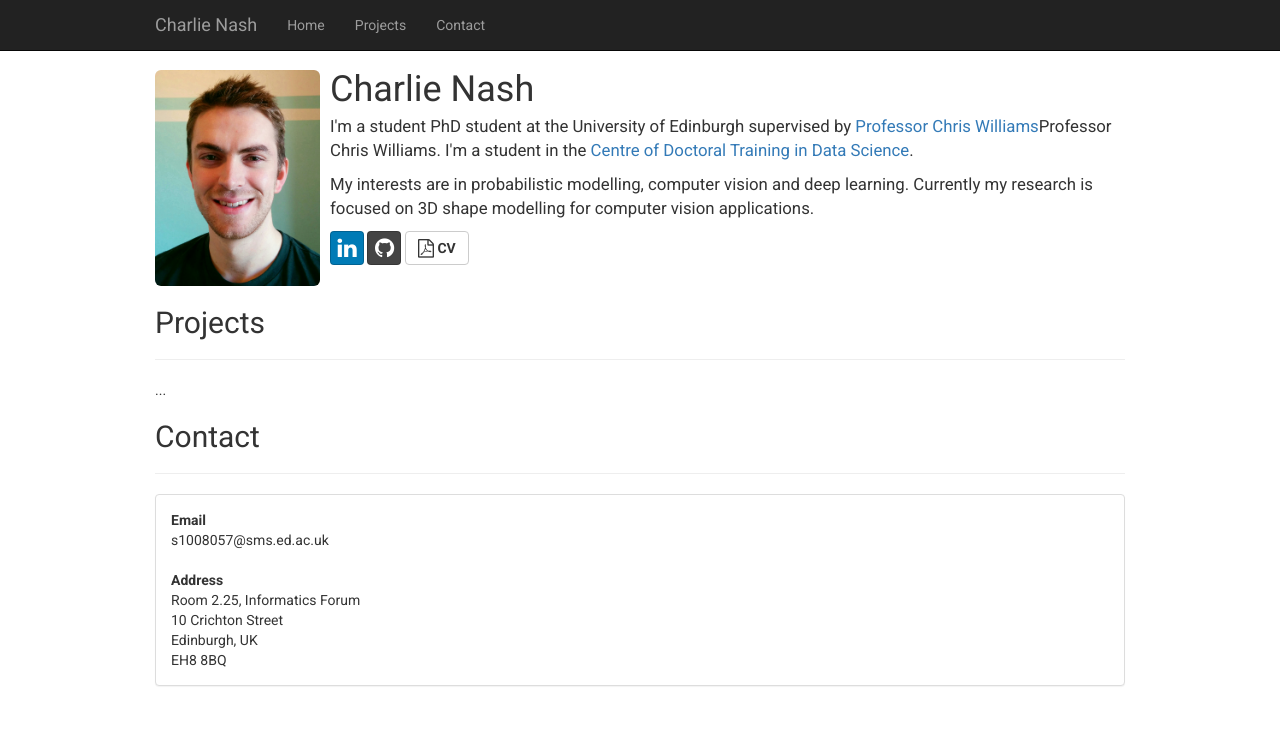
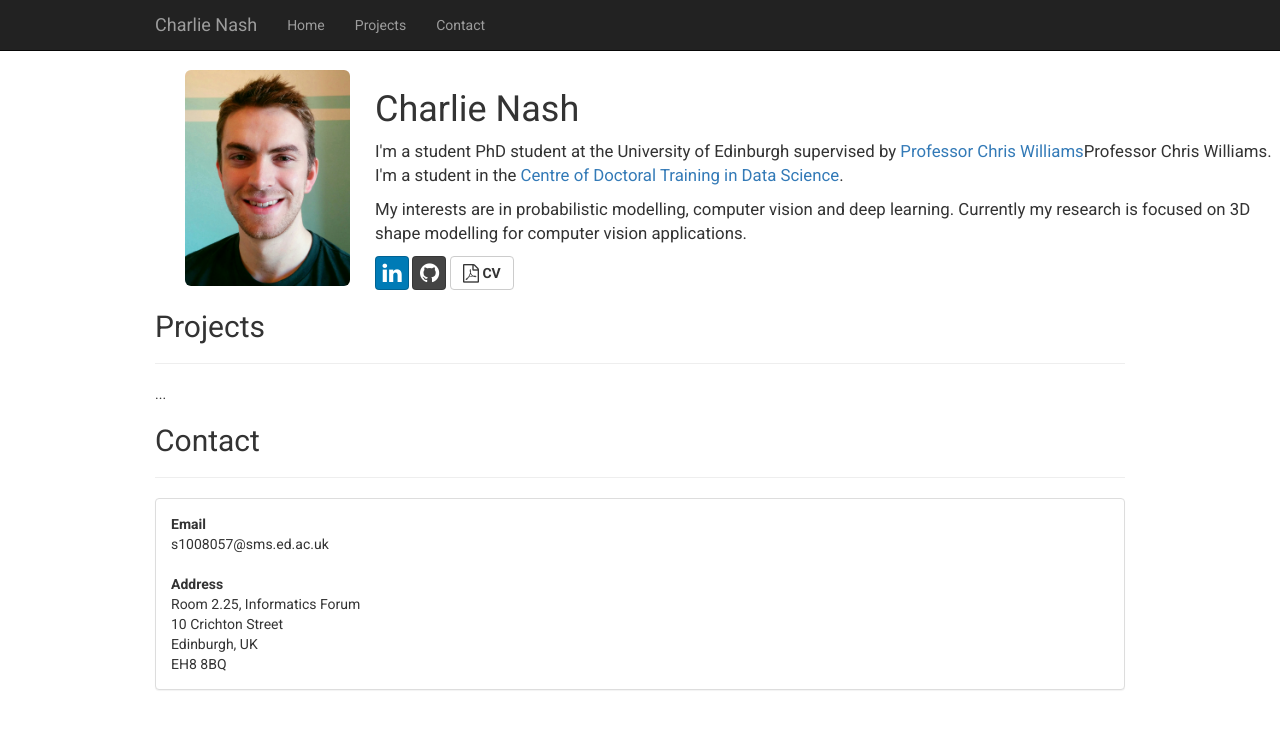
Before and after one commit to charlienash/charlienash.github.io, a Jekyll site: the page index.html, which Jekyll copies as it is, in a window 1280 px wide. Shown: the top 729 px of the page. Built offline with Jekyll 4.4.1, drawn with Linux system fonts in a browser that asks for light colours; nearby versions of some CDN libraries; library files that are not in the unit come from our copies.

Commit message:
Update index.html

```diff
--- a/index.html
+++ b/index.html
@@ -72,27 +72,14 @@
 			<div class="row">
 				<div class="col-sm-12">
 
-					<!-- Page breadcrumb -->
-					<!--ol class="breadcrumb">
-						<li><a href="#">Home</a></li>
-						<li><a href="#">Level 1 section</a></li>
-						<li class="active">Level 2 sub-section</li>
-					</ol-->
-
-					<!--div class="panel panel-default">
-					  <div class="panel-body">
-					    <h1>Test</h1>
-					  </div>
-					</div-->
-
-					<div class="media">
-					  <div class="media-left">
+					<div class="container">
+					  <div class="col-xs-2">
 					    <a href="#">
 					      <img class="media-object img-rounded" src="assets/img/Charlie_photo.jpg" width=165px>
 					    </a>
 					  </div>
-					  <div class="media-body">
-					    <h1 class="media-heading">Charlie Nash</h1>
+					  <div class="col-xs-10">
+					    <h1>Charlie Nash</h1>
 					    <p>
 					    	<big>
 					    		I'm a student PhD student at the University of Edinburgh supervised by <a href="http://homepages.inf.ed.ac.uk/ckiw/"> Professor Chris Williams</a>Professor Chris Williams. I'm a student in the <a href="http://datascience.inf.ed.ac.uk/">Centre of Doctoral Training in Data Science</a>.
```
